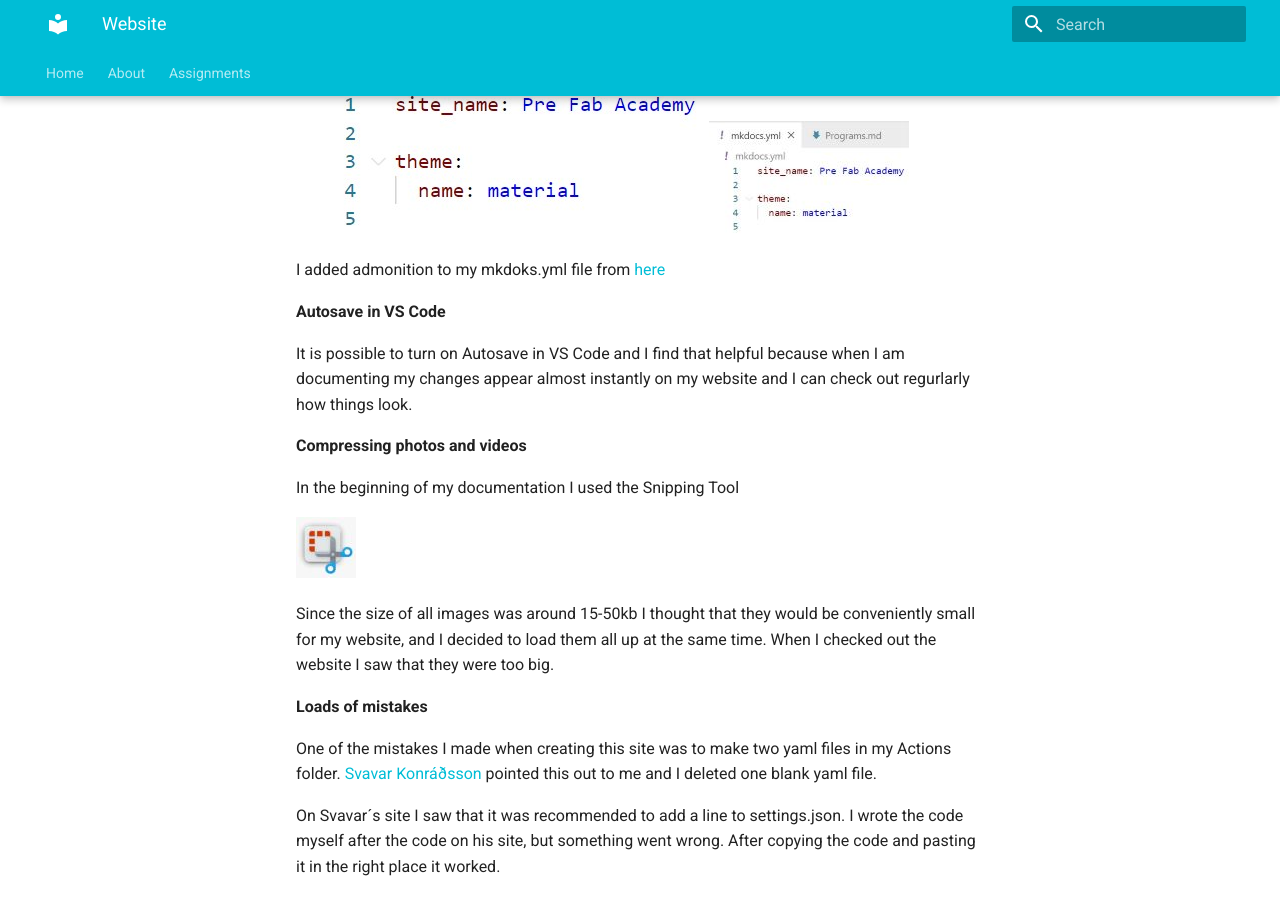
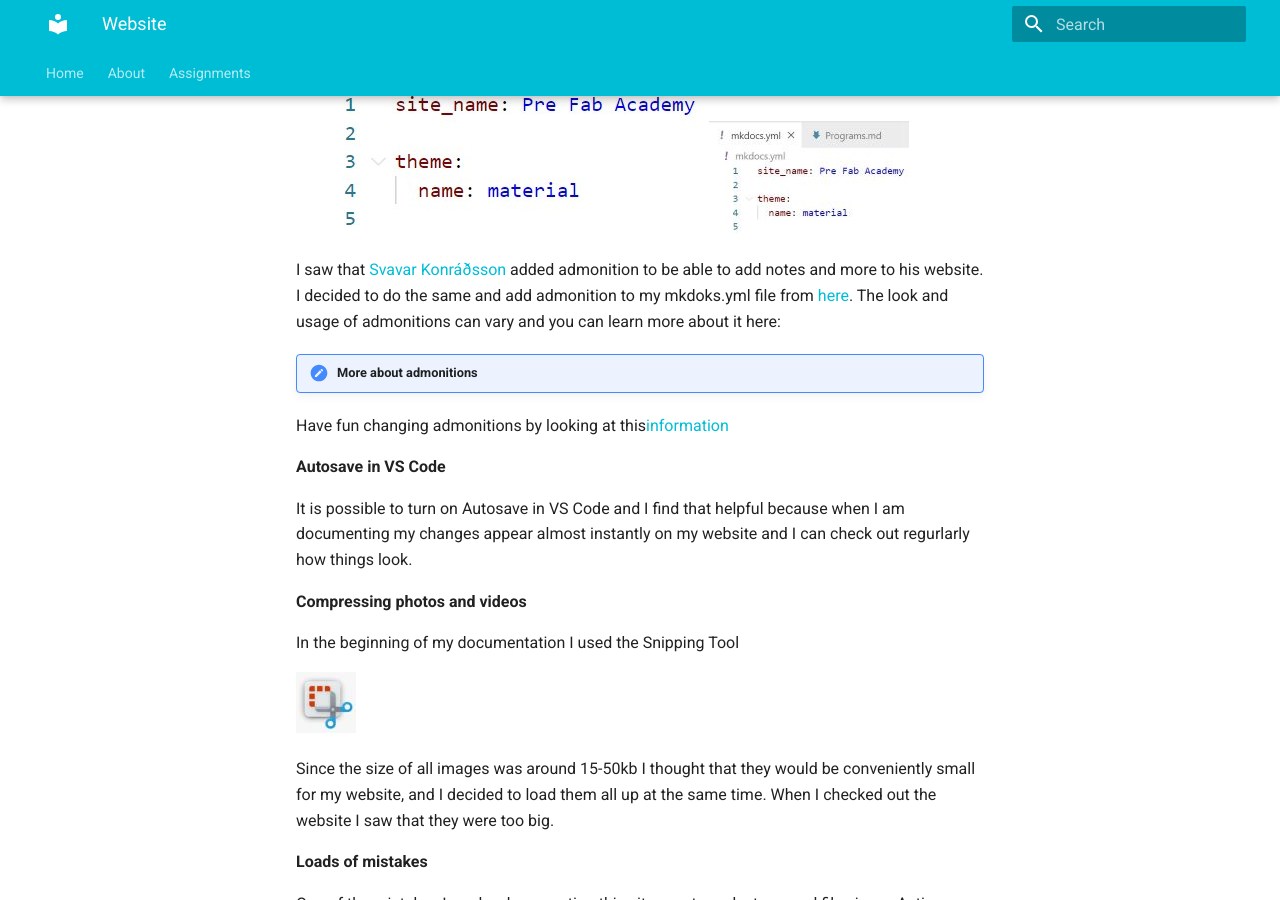
Before and after one commit to OlofH2/Before-Fab-Academy, an MkDocs documentation site: the page built from docs/Website.md, in a window 1280 px wide and 900 px high, scrolled down 1170 px. Built offline with MkDocs 1.6.1 and Material for MkDocs 9.7.7, drawn with Linux system fonts in a browser that asks for light colours.

Commit message:
Custom admonition (more about admotitions)

```diff
--- a/docs/Website.md
+++ b/docs/Website.md
@@ -26,7 +26,11 @@ To set up Material for docs I installed a Python package by copying and pasting
 ![Theme_Material1](img/Theme_in_mkdocs_before_new_theme.jpg)
 ![Theme_Material](img/Theme_in_mkdocs_before_new_theme_200x113.jpg)
 
-I added admonition to my mkdoks.yml file from [here](https://squidfunk.github.io/mkdocs-material/reference/admonitions/)
+I saw that [Svavar Konráðsson](https://fabacademy.org/2023/labs/isafjordur/students/svavar-konradsson/index.html) added admonition to be able to add notes and more to his website. I decided to do the same and add admonition to my mkdoks.yml file from [here](https://squidfunk.github.io/mkdocs-material/reference/admonitions/). The look and usage of admonitions can vary and you can learn more about it here:
+
+!!!Note "More about admonitions"
+   Have fun changing admonitions by looking at this[information](https://squidfunk.github.io/mkdocs-material/reference/admonitions/)
+
 
 
 **Autosave in VS Code**
```
